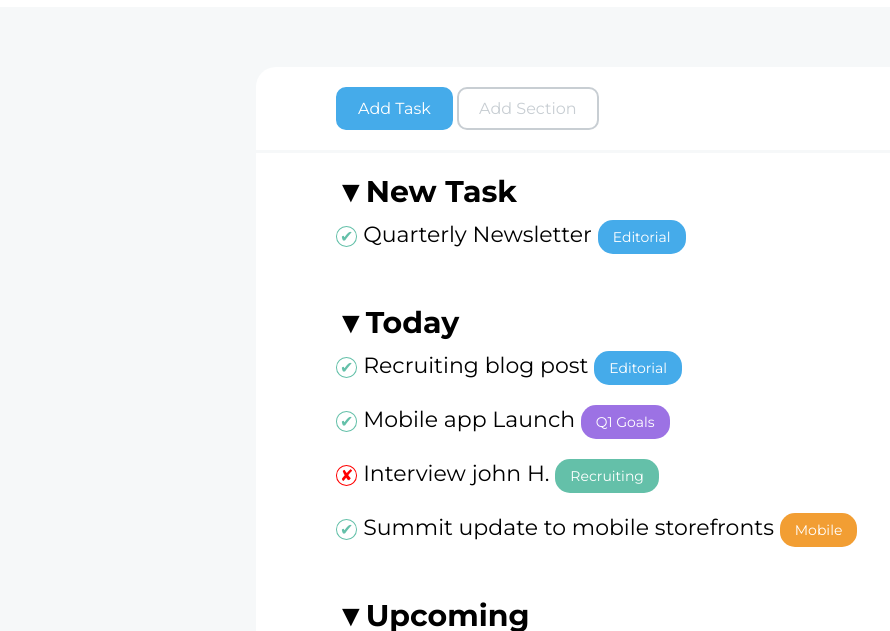
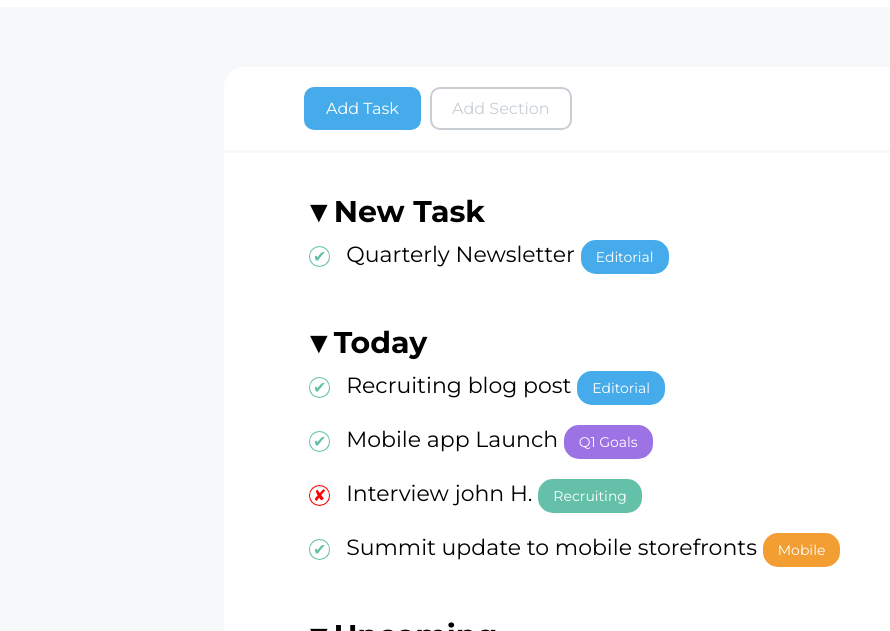
Before and after one commit to lollomrt/html-css-toboolist, a plain HTML site: page index.html in a window 1280 px wide. Shown: the part 93-724 px from the top of the page, without its empty margins (0-890 px from the left). Drawn offline with Linux system fonts and the light colour scheme.

Commit message:
Ultimo aggiustamento css - esercizio completo

```diff
--- a/css/style.css
+++ b/css/style.css
@@ -7,7 +7,7 @@
 /* utilities */
 
 .container {
-    width: 60%;
+    width: 65%;
     margin: 0 auto;
     background-color: white;
     border-radius: 20px;
@@ -49,6 +49,7 @@ button {
     padding: 10px 20px;
     border-radius: 10px;
     font-size: 16px;
+    margin-right: 5px;
 }
 
 .add-task {
@@ -65,7 +66,7 @@ button {
 
 /*lista*/
 .lista {
-    padding: 0 80px 0 80px;
+    padding: 20px 80px 10px 80px;
 }
 
 .lable {
@@ -88,6 +89,10 @@ button {
 
 .arrow::before {
     content: "\25BC";
+}
+
+.done::before, .not-done::before {
+    margin: 0 10px 0 5px;
 }
 
 .done::before {
```
